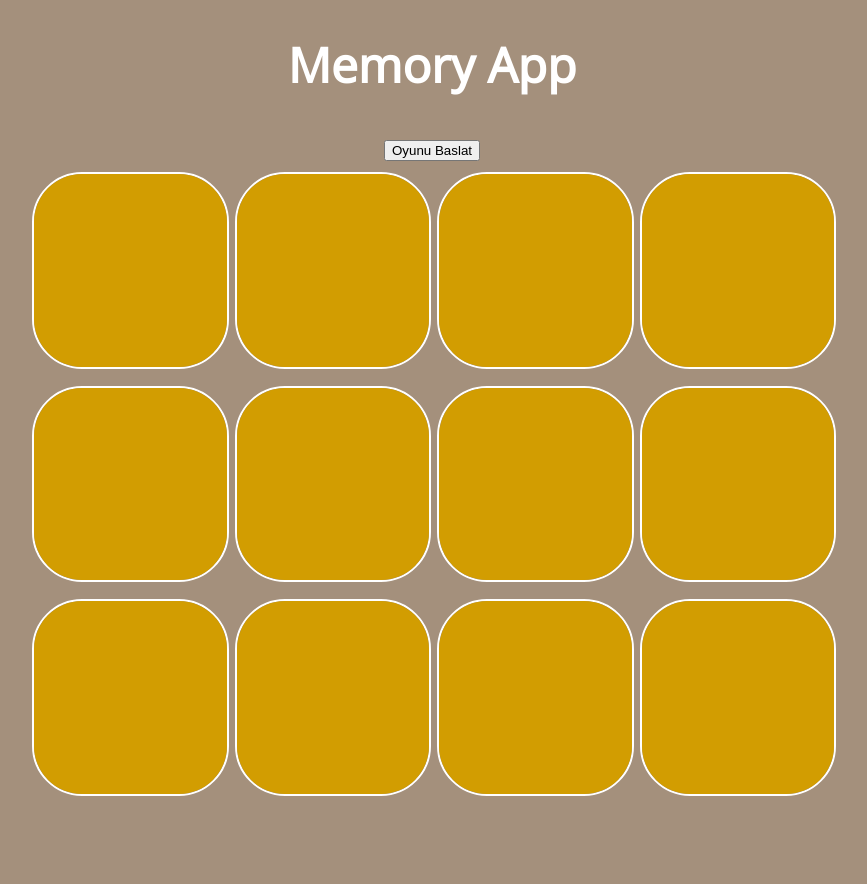
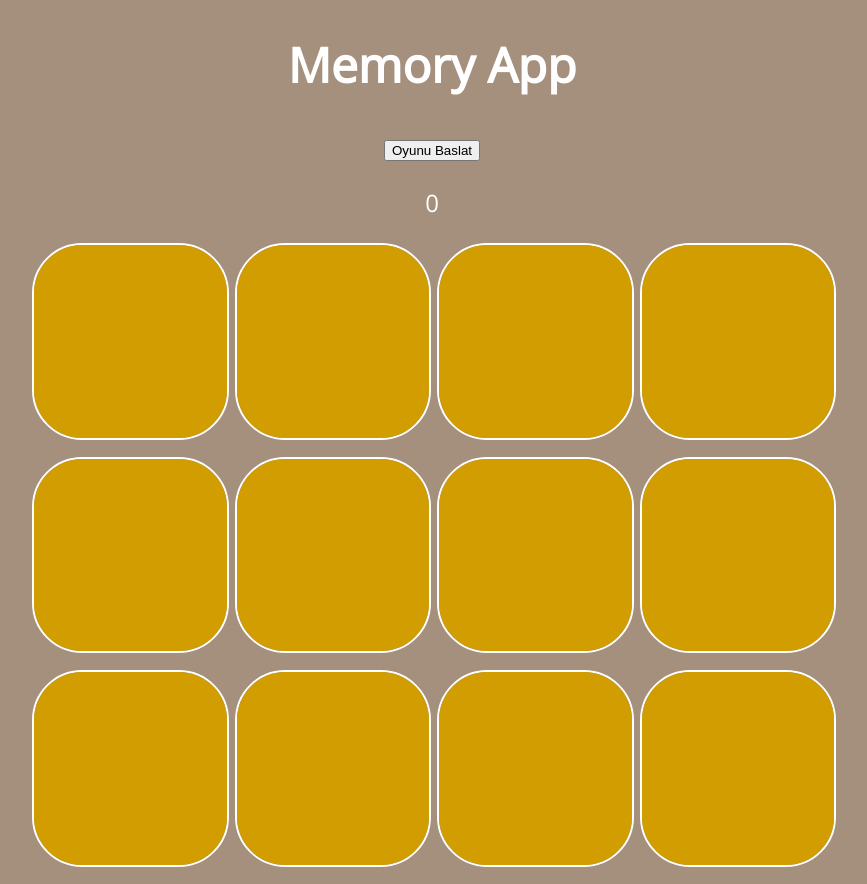
Before and after one commit to Emrehanoglu/ReactV2, a React (Create React App) app in the folder memoryProject/: page / in a window 1280 px wide. Shown: the whole page, without its empty margins (208-1075 px from the left). Before the commit the page ends 813 px from the top, so only its background shows below. Built offline with nearby package versions, Linux system fonts and the light colour scheme.

Commit message:
MemoryApp #8

```diff
--- a/memoryProject/src/App.js
+++ b/memoryProject/src/App.js
@@ -17,6 +17,7 @@ function App() {
   const [selectedOne,setSelectedOne] = useState(null) /* 1. secım. Baslangıcta secili kart yok o yuzden null olsun */
   const [selectedTwo,setSelectedTwo] = useState(null) /* 2. secım. Baslangıcta secili kart yok o yuzden null olsun */
   const [disabled,setDisabled] = useState(false) /* disabled false olduğunda kullanıcı arayüzden card secimi yapabilecek true olduğunda yapamayacak */
+  const [score,setScore] = useState(0)
 
   const prepareCards = () => {
     const sortedCards = [...cardList,...cardList]
@@ -30,6 +31,7 @@ function App() {
     /* resimlerden 2 ser tane olması gerektiği için iki defa ...cardList 'i set ettim */
     setSelectedOne(null) /* baslangıcta 1. secim null olsun */
     setSelectedTwo(null) /* baslangıcta 2. secim null olsun */
+    setScore(0)
   }
 
   const handleSelected = (card) => {
@@ -66,12 +68,13 @@ function App() {
       setSelectedOne(null)
       setSelectedTwo(null)
       setDisabled(false)
+      setScore(prevScore => prevScore + 1)
   }
   return (
     <div className="container">
       <h1>Memory App</h1>
       <button onClick={prepareCards}>Oyunu Baslat</button>
-
+      <p>{score}</p>
       <div className="card-grid">
         {
           cards.map(card => (
```
